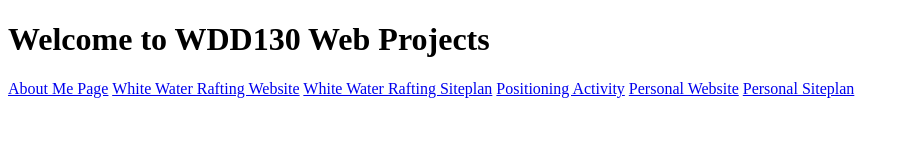
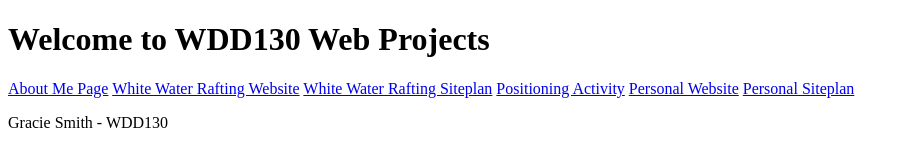
Before and after one commit to Gracesmith2244/wdd130, a plain HTML site: page index.html in a window 1280 px wide. Shown: the whole page, without its empty margins (0-909 px from the left). Drawn offline with Linux system fonts and the light colour scheme.

Commit message:
Added a paragraph to home page

```diff
--- a/index.html
+++ b/index.html
@@ -15,5 +15,6 @@
   <a href="#">Personal Website</a>
   <a href="#">Personal Siteplan</a>
 </nav>
+<p>Gracie Smith - WDD130</p>
 </body>
 </html>
```
